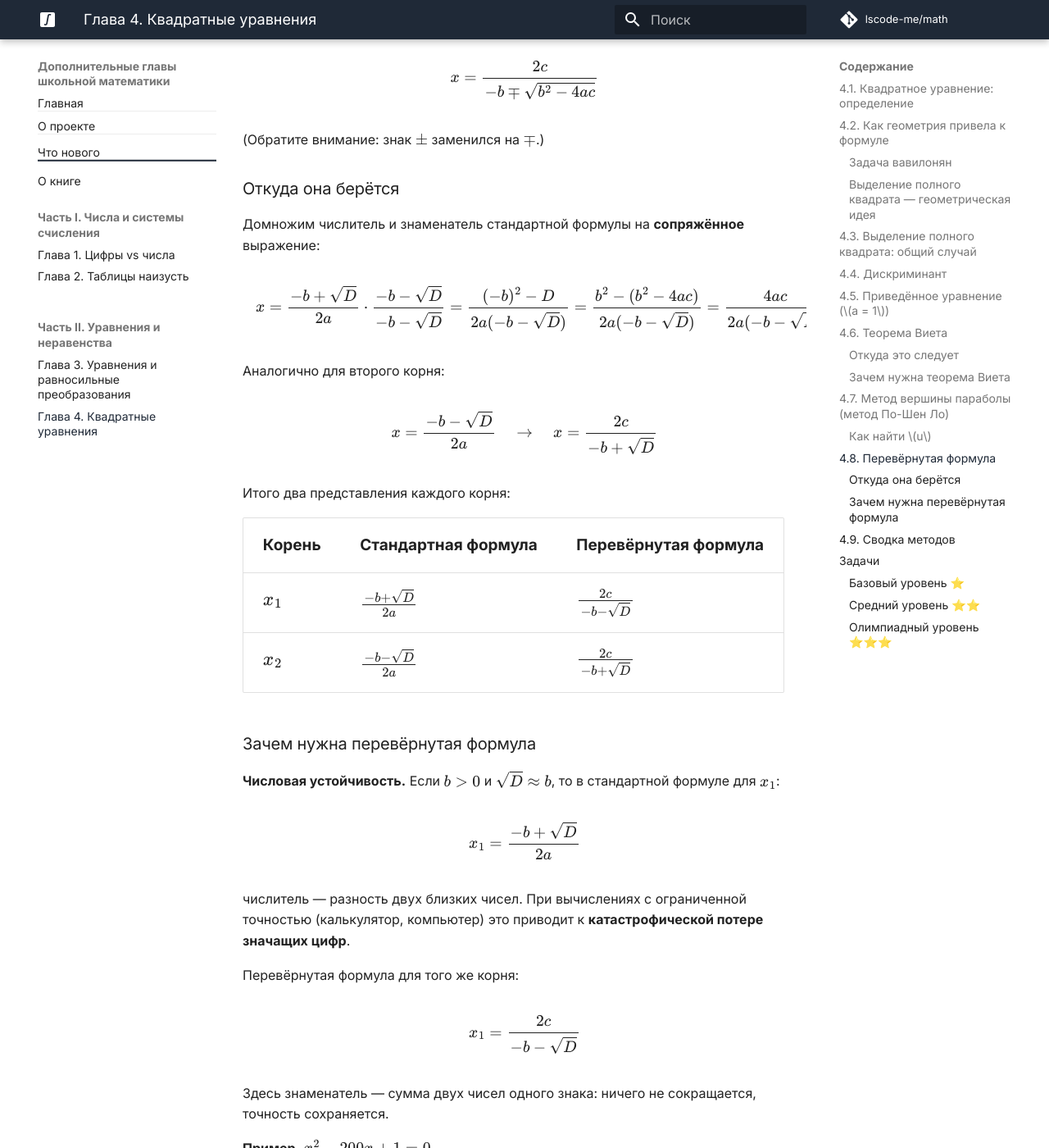
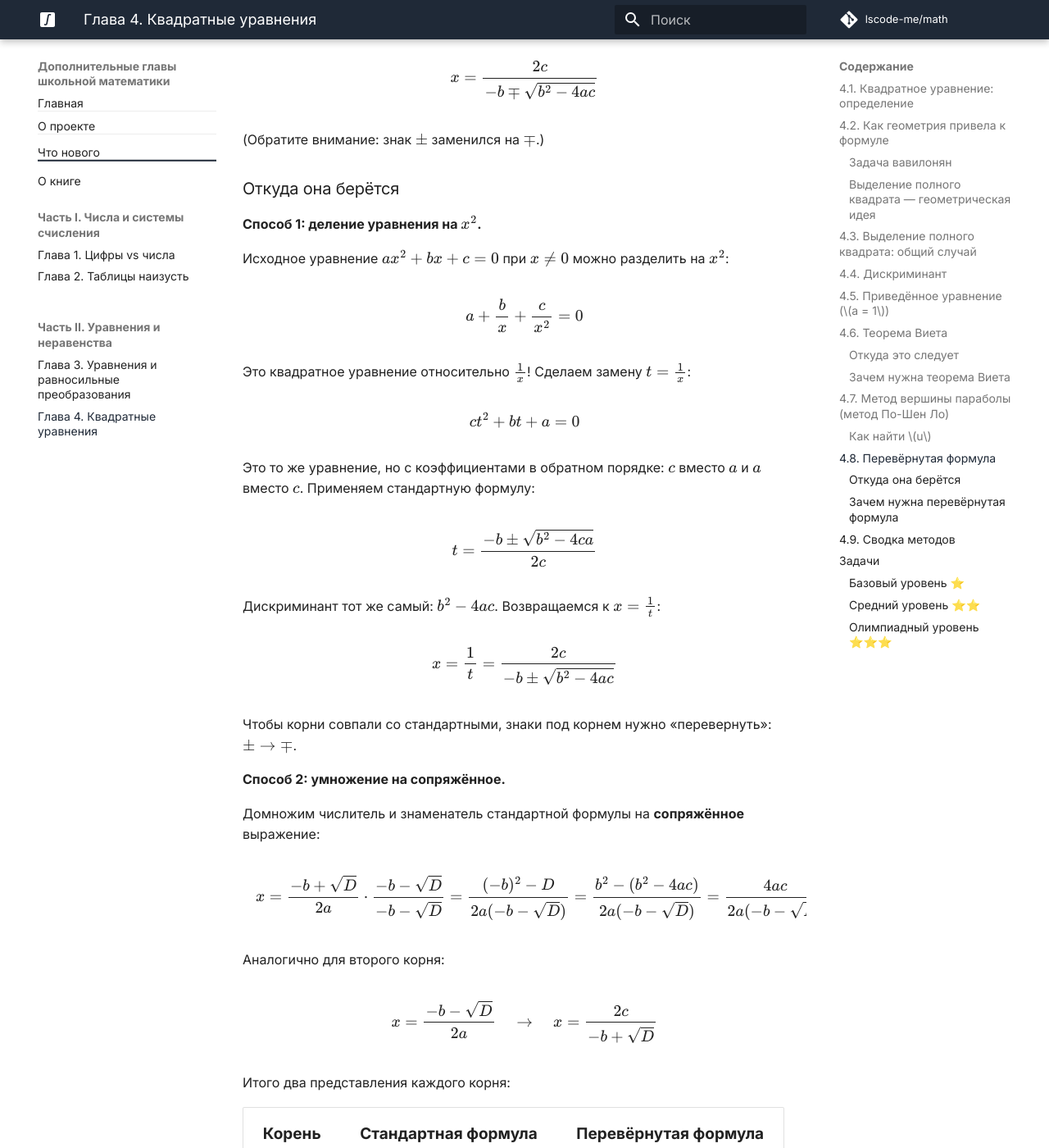
Before and after one commit to lscode-me/math, an MkDocs documentation site: the page built from docs/chapters/ch2/04-quadratic.md, in a window 1280 px wide and 1400 px high, scrolled down 7376 px. Shown: the whole window at 82% size. Built offline with MkDocs 1.6.1 and Material for MkDocs 9.7.7, drawn with Linux system fonts in a browser that asks for light colours; comment, search, counter and statistics services are not loaded.

Commit message:
Глава 4.8: вывод перевёрнутой формулы через деление на x²

```diff
--- a/docs/chapters/ch2/04-quadratic.md
+++ b/docs/chapters/ch2/04-quadratic.md
@@ -243,6 +243,28 @@ $$x = \frac{2c}{-b \mp \sqrt{b^2 - 4ac}}$$
 
 ### Откуда она берётся
 
+**Способ 1: деление уравнения на $x^2$.**
+
+Исходное уравнение $ax^2 + bx + c = 0$ при $x \neq 0$ можно разделить на $x^2$:
+
+$$a + \frac{b}{x} + \frac{c}{x^2} = 0$$
+
+Это квадратное уравнение относительно $\frac{1}{x}$! Сделаем замену $t = \frac{1}{x}$:
+
+$$ct^2 + bt + a = 0$$
+
+Это то же уравнение, но с коэффициентами в обратном порядке: $c$ вместо $a$ и $a$ вместо $c$. Применяем стандартную формулу:
+
+$$t = \frac{-b \pm \sqrt{b^2 - 4ca}}{2c}$$
+
+Дискриминант тот же самый: $b^2 - 4ac$. Возвращаемся к $x = \frac{1}{t}$:
+
+$$x = \frac{1}{t} = \frac{2c}{-b \pm \sqrt{b^2 - 4ac}}$$
+
+Чтобы корни совпали со стандартными, знаки под корнем нужно «перевернуть»: $\pm \to \mp$.
+
+**Способ 2: умножение на сопряжённое.**
+
 Домножим числитель и знаменатель стандартной формулы на **сопряжённое** выражение:
 
 $$x = \frac{-b + \sqrt{D}}{2a} \cdot \frac{-b - \sqrt{D}}{-b - \sqrt{D}} = \frac{(-b)^2 - D}{2a(-b - \sqrt{D})} = \frac{b^2 - (b^2 - 4ac)}{2a(-b - \sqrt{D})} = \frac{4ac}{2a(-b - \sqrt{D})} = \frac{2c}{-b - \sqrt{D}}$$
```
